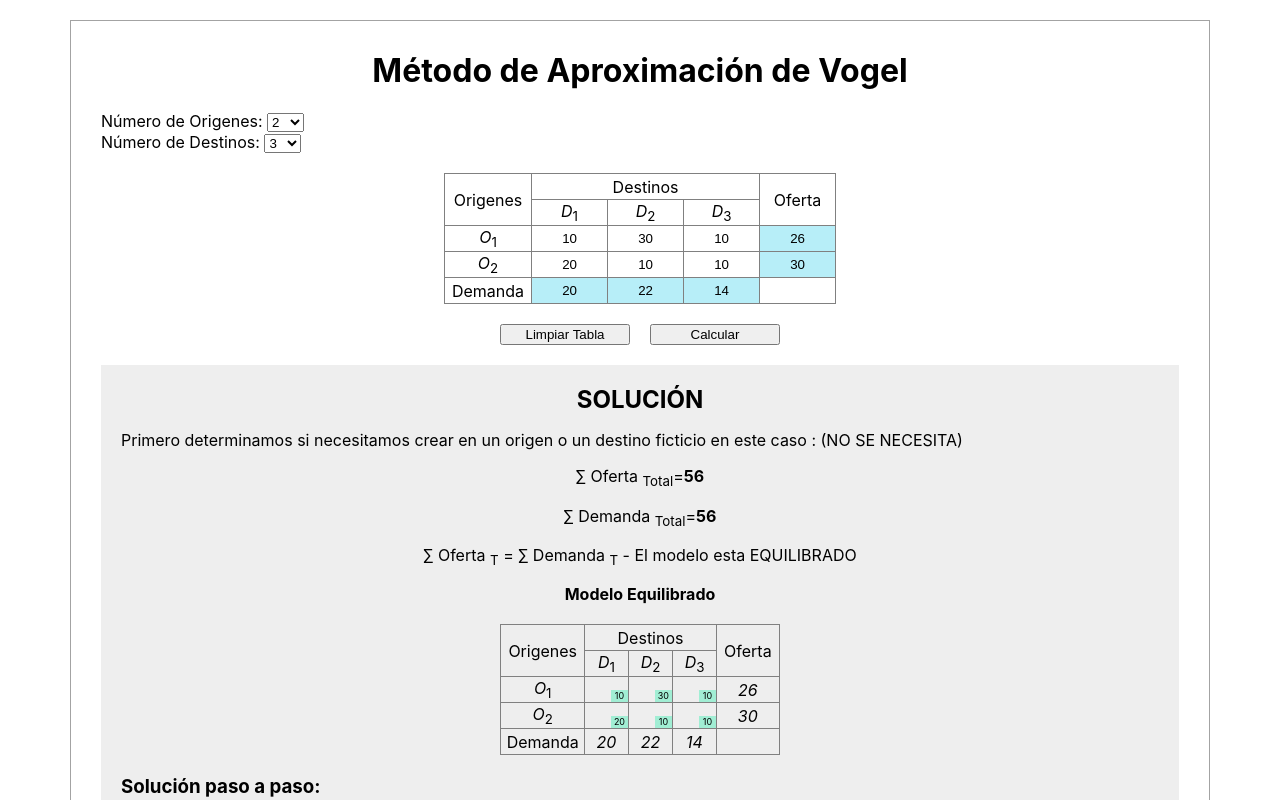
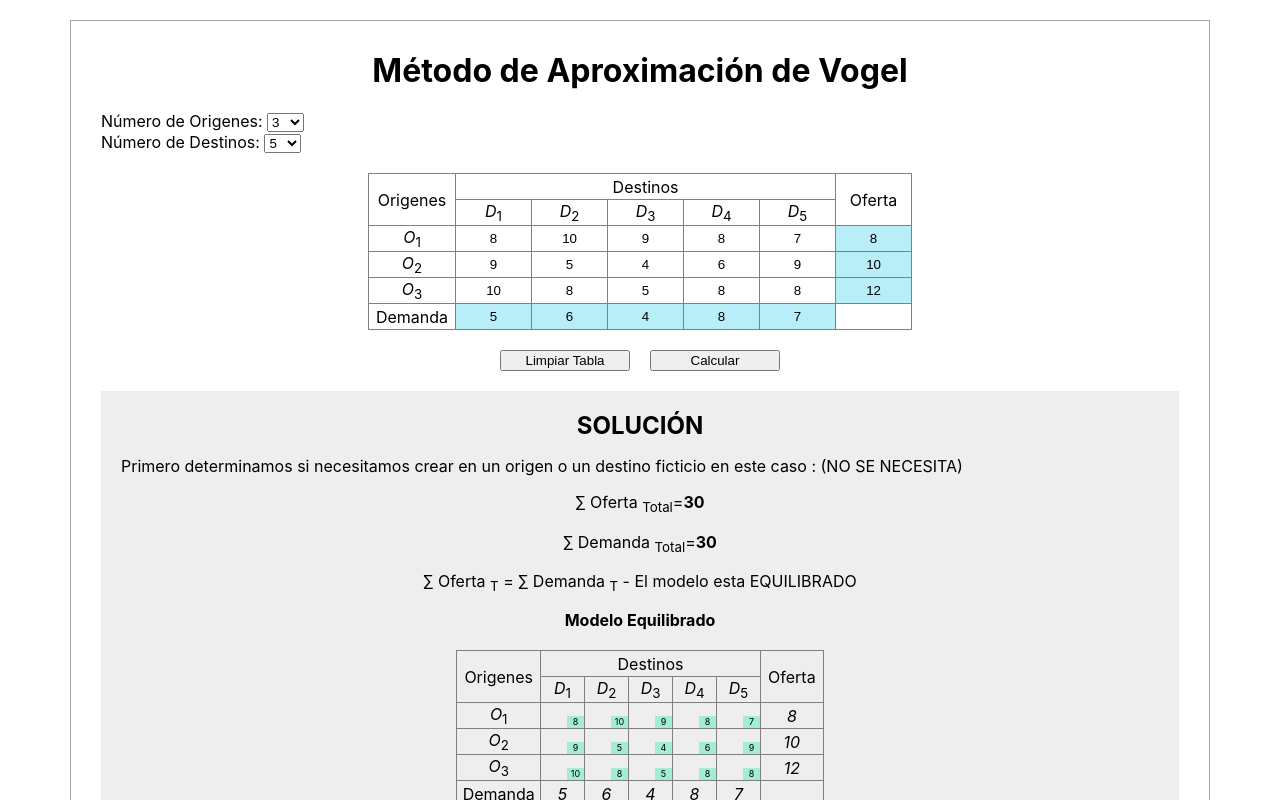
Before and after one commit to AlexJCM/transportation-problem, a React (Create React App) app: page / in a window 1280 px wide. Shown: the top 800 px of the page. Built offline with nearby package versions, Linux system fonts and the light colour scheme.

Commit message:
Nuevos Casos

```diff
--- a/src/preloadedState.js
+++ b/src/preloadedState.js
@@ -1,5 +1,5 @@
 //Para asignar al estado una matriz para que cuando cargue la página sea utilizado
-/*
+/*Sol. Optima
 const state = {
   matrix: {
     rowsCount: 3,
@@ -14,7 +14,7 @@ const state = {
   }
 };
 */
-
+/*Sol. Optima
 const state = {
   matrix: {
     rowsCount: 2,
@@ -27,5 +27,86 @@ const state = {
     storage: [26, 30]
   }
 };
+*/
 
+/*Ejercicio 7.2.2
+const state = {
+  matrix: {
+    rowsCount: 2,
+    columnsCount: 3,
+    data: [
+      [3, 5, 7],
+      [4, 7, 11]
+    ],
+    needs: [20,25,35],
+    storage: [30,50]
+  }
+};
+*/
+
+/*Lit. 1-Ejercicio B Sol. Optima
+const state = {
+  matrix: {
+    rowsCount: 3,
+    columnsCount: 5,
+    data: [
+      [4,3,5,2,2],
+      [6,7,5,5,4],
+      [5,5,7,3,4]
+    ],
+    needs: [8,4,6,10,12],
+    storage: [15,15,10]
+  }
+};
+*/
+
+/*Lit. 1-Ejercicio C Sol. optima
+*/
+const state = {
+  matrix: {
+    rowsCount: 3,
+    columnsCount: 5,
+    data: [
+      [8,10,9,8,7],
+      [9,5,4,6,9],
+      [10,8,5,8,8]
+    ],
+    needs: [5,6,4,8,7],
+    storage: [8,10,12]
+  }
+};
+/*
+*/
+
+/*Lit. 1-Ejercicio A Sol. Factible Con MODI=205
+const state = {
+  matrix: {
+    rowsCount: 3,
+    columnsCount: 4,
+    data: [
+      [5, 6, 7, 5],
+      [9, 10, 9, 6],
+      [3, 4, 4, 2]
+    ],
+    needs: [9,8,11,8],
+    storage: [12,14,10]
+  }
+};
+*/
+
+/*Lit. 3-Ejercicio A Sol. Factible Con MODI = 173
+const state = {
+  matrix: {
+    rowsCount: 3,
+    columnsCount: 4,
+    data: [
+      [5,6,7,5],
+      [9,10,9,6],
+      [3,4,4,2]
+    ],
+    needs: [9,8,11,8],
+    storage: [15,10,15]
+  }
+};
+*/
 export default state;
```
